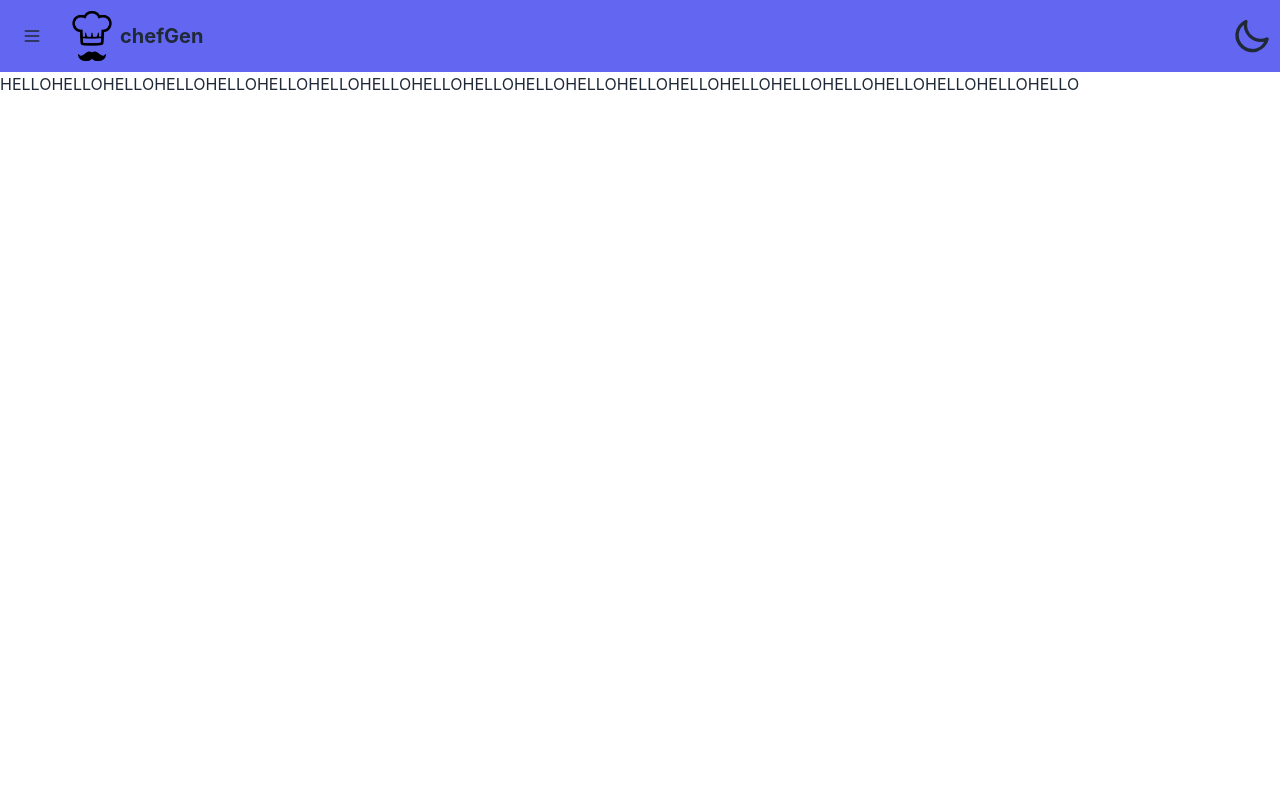
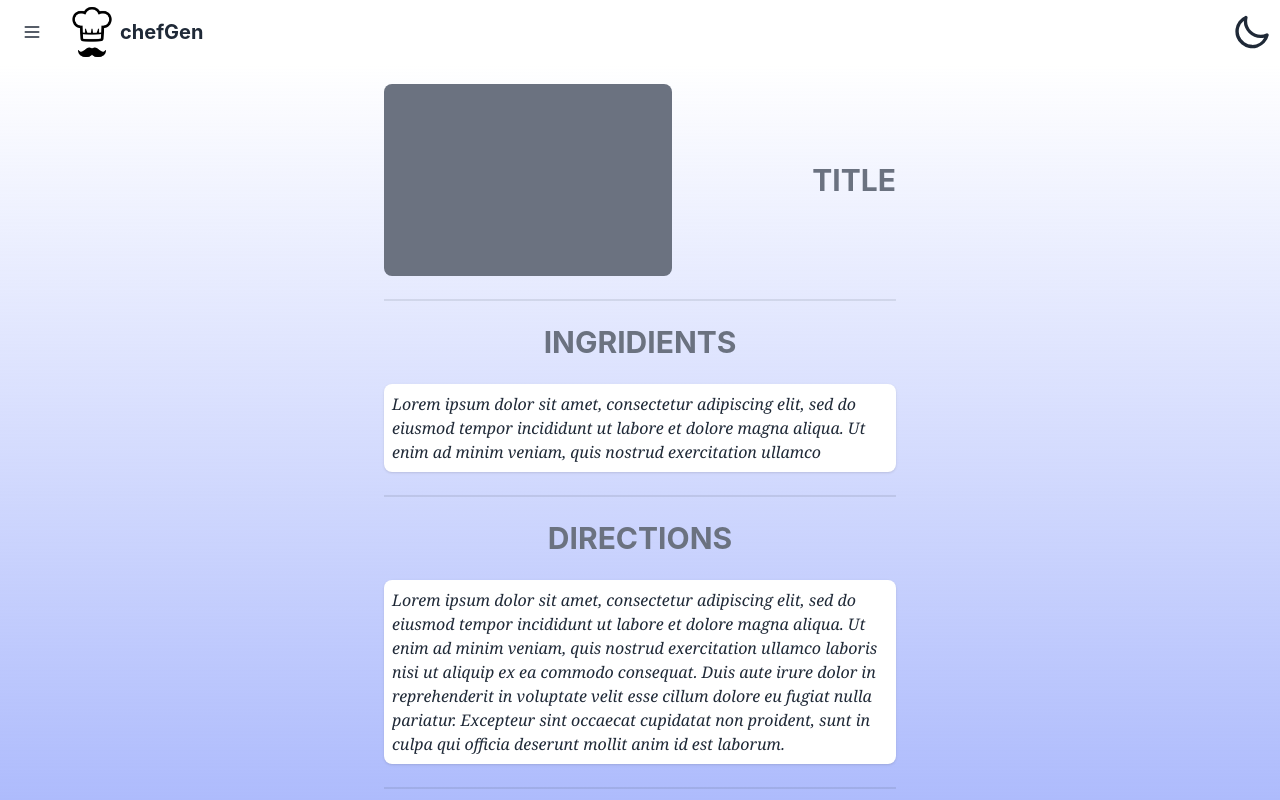
Before and after one commit to AndriiPets/ChefGen, a React (Create React App) app: page / in a window 1280 px wide. Built offline with nearby package versions, Linux system fonts and the light colour scheme.

Commit message:
recepie page

```diff
--- a/src/App.tsx
+++ b/src/App.tsx
@@ -11,17 +11,87 @@ import {
 import Home from "./pages/Home";
 import Navbar from "./components/Navbar";
 import Menu from "./components/Menu";
+import Chef from "./media/chef.jpg";
 
 function App() {
   return (
     <div className="App">
       <BrowserRouter>
-        <Navbar />
-        <Routes>
-          <Route path="/">
-            <Route index element={<Home />} />
-          </Route>
-        </Routes>
+        <div className="drawer">
+          <input id="my-drawer-3" type="checkbox" className="drawer-toggle" />
+          <div className="drawer-content flex flex-col">
+            {/* Navbar */}
+            <div className="navbar bg-white sticky top-0 z-20">
+              {/* Hamburger menu */}
+              <div className="flex-none">
+                <label
+                  htmlFor="my-drawer-3"
+                  className="btn btn-square btn-ghost"
+                >
+                  <svg
+                    xmlns="http://www.w3.org/2000/svg"
+                    fill="none"
+                    viewBox="0 0 24 24"
+                    className="inline-block w-5 h-5 stroke-current"
+                  >
+                    <path
+                      strokeLinecap="round"
+                      strokeLinejoin="round"
+                      strokeWidth="2"
+                      d="M4 6h16M4 12h16M4 18h16"
+                    ></path>
+                  </svg>
+                </label>
+              </div>
+              {/* Logo */}
+              <div className="flex-1 ml-2">
+                <img className="w-14 h-14" src={Chef} alt="" />
+                <a className=" normal-case text-xl font-bold">chefGen</a>
+              </div>
+              {/* Theme picker */}
+              <label className="swap swap-rotate">
+                <input type="checkbox" />
+
+                <svg
+                  className="swap-on fill-current w-10 h-10"
+                  xmlns="http://www.w3.org/2000/svg"
+                  viewBox="0 0 24 24"
+                >
+                  <path d="M5.64,17l-.71.71a1,1,0,0,0,0,1.41,1,1,0,0,0,1.41,0l.71-.71A1,1,0,0,0,5.64,17ZM5,12a1,1,0,0,0-1-1H3a1,1,0,0,0,0,2H4A1,1,0,0,0,5,12Zm7-7a1,1,0,0,0,1-1V3a1,1,0,0,0-2,0V4A1,1,0,0,0,12,5ZM5.64,7.05a1,1,0,0,0,.7.29,1,1,0,0,0,.71-.29,1,1,0,0,0,0-1.41l-.71-.71A1,1,0,0,0,4.93,6.34Zm12,.29a1,1,0,0,0,.7-.29l.71-.71a1,1,0,1,0-1.41-1.41L17,5.64a1,1,0,0,0,0,1.41A1,1,0,0,0,17.66,7.34ZM21,11H20a1,1,0,0,0,0,2h1a1,1,0,0,0,0-2Zm-9,8a1,1,0,0,0-1,1v1a1,1,0,0,0,2,0V20A1,1,0,0,0,12,19ZM18.36,17A1,1,0,0,0,17,18.36l.71.71a1,1,0,0,0,1.41,0,1,1,0,0,0,0-1.41ZM12,6.5A5.5,5.5,0,1,0,17.5,12,5.51,5.51,0,0,0,12,6.5Zm0,9A3.5,3.5,0,1,1,15.5,12,3.5,3.5,0,0,1,12,15.5Z" />
+                </svg>
+
+                <svg
+                  className="swap-off fill-current w-10 h-10"
+                  xmlns="http://www.w3.org/2000/svg"
+                  viewBox="0 0 24 24"
+                >
+                  <path d="M21.64,13a1,1,0,0,0-1.05-.14,8.05,8.05,0,0,1-3.37.73A8.15,8.15,0,0,1,9.08,5.49a8.59,8.59,0,0,1,.25-2A1,1,0,0,0,8,2.36,10.14,10.14,0,1,0,22,14.05,1,1,0,0,0,21.64,13Zm-9.5,6.69A8.14,8.14,0,0,1,7.08,5.22v.27A10.15,10.15,0,0,0,17.22,15.63a9.79,9.79,0,0,0,2.1-.22A8.11,8.11,0,0,1,12.14,19.73Z" />
+                </svg>
+              </label>
+
+              {/* Dropdown button */}
+            </div>
+
+            {/* Page content here */}
+            <Routes>
+              <Route path="/">
+                <Route index element={<Home />} />
+              </Route>
+            </Routes>
+          </div>
+          <div className="drawer-side">
+            <label htmlFor="my-drawer-3" className="drawer-overlay"></label>
+            {/* Sidebar content here */}
+            <ul className="menu p-4 w-80 bg-base-100">
+              <li>
+                <a>Sidebar Item 1</a>
+              </li>
+              <li>
+                <a>Sidebar Item 2</a>
+              </li>
+            </ul>
+          </div>
+        </div>
       </BrowserRouter>
     </div>
   );
--- a/src/components/Menu.tsx
+++ b/src/components/Menu.tsx
@@ -4,18 +4,8 @@ export interface Menu {}
 
 function Menu() {
   return (
-    <div className="drawer">
-      <input id="my-drawer" type="checkbox" className="drawer-toggle" />
-      <div className="drawer-content">
-        {/* Page content here */}
-        <label htmlFor="my-drawer" className="btn btn-primary drawer-button">
-          Open drawer
-        </label>
-      </div>
-      <div className="drawer-side">
-        <label htmlFor="my-drawer" className="drawer-overlay"></label>
-        <ul className="menu p-4 w-80 bg-base-100 text-base-content">
-          {/* sidebar */}
+    <div>
+      <ul className="menu p-4 w-80 bg-base-100">
         <li>
           <a>Sidebar Item 1</a>
         </li>
@@ -24,7 +14,6 @@ function Menu() {
         </li>
       </ul>
     </div>
-    </div>
   );
 }
 
--- a/src/components/Navbar.tsx
+++ b/src/components/Navbar.tsx
@@ -25,9 +25,9 @@ function Navbar() {
         </button>
       </div>
       {/* Logo */}
-      <div className="flex-1 ml-2">
+      <div className="flex-1">
         <img className="w-14 h-14" src={Chef} alt="" />
-        <a className=" normal-case text-xl font-bold">chefGen</a>
+        <a className=" normal-case text-xl font-bold"></a>
       </div>
       {/* Theme picker */}
       <label className="swap swap-rotate">
--- a/src/pages/Home.tsx
+++ b/src/pages/Home.tsx
@@ -1,31 +1,64 @@
-import React from "react";
+import React, { useState, useEffect } from "react";
 
 export interface Home {}
 
 function Home() {
+  const [recepieLoaded, setRecepieLoaded] = useState(true);
   return (
-    <div className="flex">
-      <h1>HELLO</h1>
-      <h1>HELLO</h1>
-      <h1>HELLO</h1>
-      <h1>HELLO</h1>
-      <h1>HELLO</h1>
-      <h1>HELLO</h1>
-      <h1>HELLO</h1>
-      <h1>HELLO</h1>
-      <h1>HELLO</h1>
-      <h1>HELLO</h1>
-      <h1>HELLO</h1>
-      <h1>HELLO</h1>
-      <h1>HELLO</h1>
-      <h1>HELLO</h1>
-      <h1>HELLO</h1>
-      <h1>HELLO</h1>
-      <h1>HELLO</h1>
-      <h1>HELLO</h1>
-      <h1>HELLO</h1>
-      <h1>HELLO</h1>
-      <h1>HELLO</h1>
+    <div className="bg-gradient-to-t from-indigo-300">
+      {recepieLoaded ? (
+        <div className="flex mx-auto flex-col mt-5 mb-5 max-w-sm md:max-w-lg">
+          <div className="flex flex-col-reverse gap-5 md:flex-row justify-between items-center">
+            <div className="bg-gray-500 w-72 h-48 rounded-lg"></div>
+            <h1 className="font-bold text-gray-500 text-3xl">TITLE</h1>
+          </div>
+          <div className="divider"></div>
+          <div className="flex flex-col gap-6">
+            <h1 className="text-gray-500 text-3xl font-bold">INGRIDIENTS</h1>
+            <div className="w-full bg-white rounded-lg shadow">
+              <p className="break-words ml-2 mt-2 mr-2 mb-2 font-serif italic text-left">
+                Lorem ipsum dolor sit amet, consectetur adipiscing elit, sed do
+                eiusmod tempor incididunt ut labore et dolore magna aliqua. Ut
+                enim ad minim veniam, quis nostrud exercitation ullamco
+              </p>
+            </div>
+          </div>
+          <div className="divider"></div>
+          <div className="flex flex-col gap-6">
+            <h1 className="text-gray-500 text-3xl font-bold">DIRECTIONS</h1>
+            <div className="w-full bg-white rounded-lg shadow">
+              <p className="break-words ml-2 mt-2 mr-2 mb-2 font-serif italic text-left">
+                Lorem ipsum dolor sit amet, consectetur adipiscing elit, sed do
+                eiusmod tempor incididunt ut labore et dolore magna aliqua. Ut
+                enim ad minim veniam, quis nostrud exercitation ullamco laboris
+                nisi ut aliquip ex ea commodo consequat. Duis aute irure dolor
+                in reprehenderit in voluptate velit esse cillum dolore eu fugiat
+                nulla pariatur. Excepteur sint occaecat cupidatat non proident,
+                sunt in culpa qui officia deserunt mollit anim id est laborum.
+              </p>
+            </div>
+          </div>
+          <div className="divider"></div>
+          <div className="flex justify-between items-center">
+            <button className="btn btn-accent shadow">Save</button>
+            <button className="btn btn-primary shadow">Generate again</button>
+          </div>
+        </div>
+      ) : (
+        <div className="flex flex-col items-center justify-center h-full">
+          <h1 className="font-bold text-gray-500 mb-3">
+            Write ingridients you have in mind
+          </h1>
+          <div className="flex flex-col md:flex-row">
+            <input
+              type="text"
+              placeholder="Separate by commas"
+              className="input input-bordered w-full max-w-lg"
+            />
+            <button className="btn btn-active btn-primary">Generate</button>
+          </div>
+        </div>
+      )}
     </div>
   );
 }
```
Lines whose indentation alone changed are shown as unchanged.
